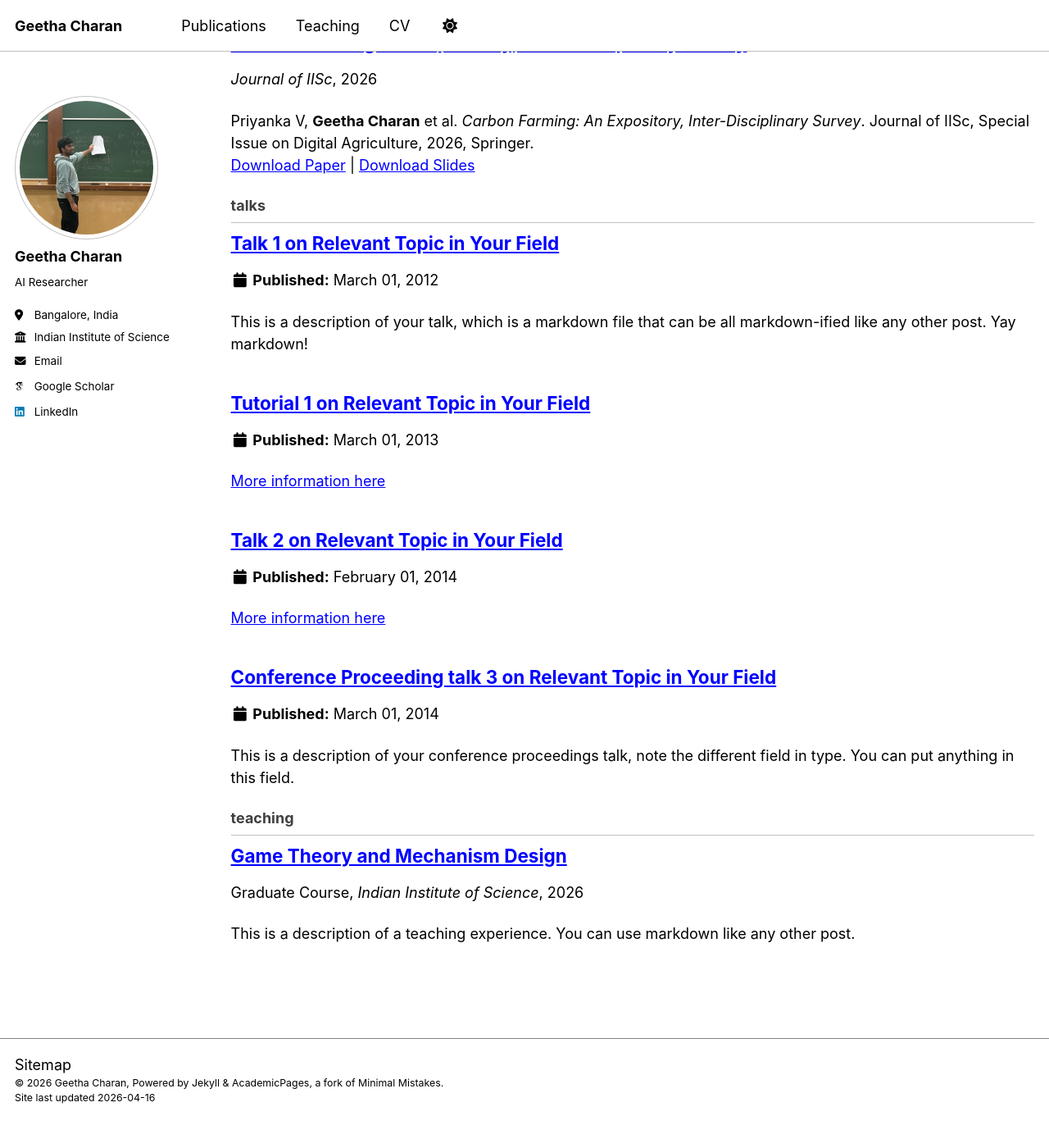
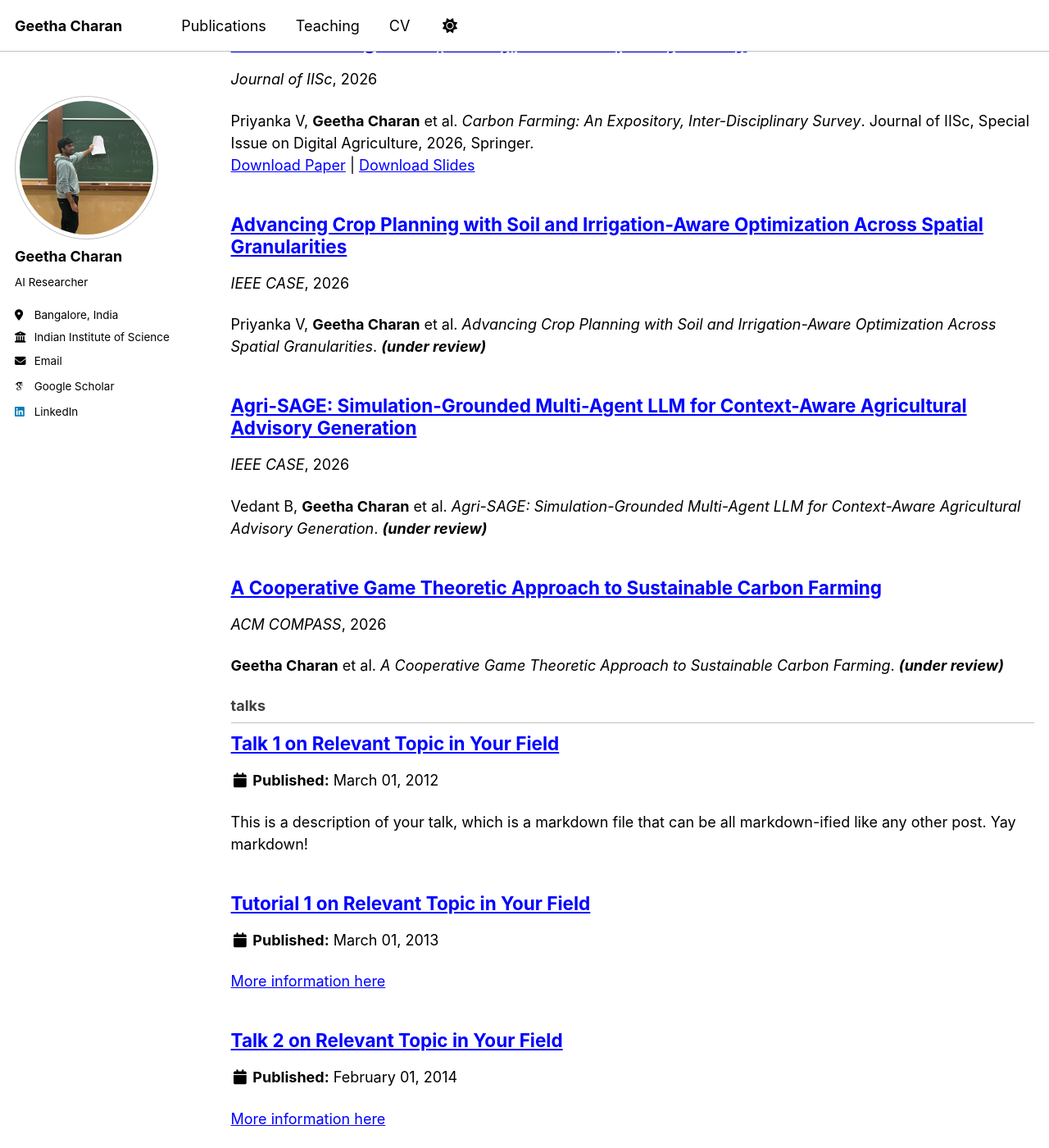
Before and after one commit to GeethaCharan31/geethacharan31.github.io, a Jekyll site: the page built from _pages/collection-archive.html, in a window 1280 px wide and 1400 px high, scrolled down 1115 px. Shown: the whole window at 82% size. Built offline with Jekyll 4.4.1, drawn with Linux system fonts in a browser that asks for light colours; some web fonts are replaced; a script bundle is joined from its source files by our own code; library files that are not in the unit come from our copies; before the commit the page ends 2482 px from its top, so only the background shows below that.

Commit message:
[Update] Revise about page for clarity, enhance publication metadata with working titles, and update CV with recent publications

```diff
--- a/_pages/publications.html
+++ b/_pages/publications.html
@@ -11,12 +11,30 @@
 
 {% include base_path %}
 
-<!-- List all publications grouped by category if defined, as plain lists -->
+<!-- First, render 'Under Review' section for publications with 'working_title' -->
+{% assign under_review_pubs = site.publications | where_exp: "p", "p.working_title" %}
+{% if under_review_pubs.size > 0 %}
+  <h2>Under Review</h2>
+  <ul>
+  {% for post in under_review_pubs reversed %}
+    <li>
+      <strong>{{ post.title }}</strong>
+    </li>
+  {% endfor %}
+  </ul>
+  <hr/>
+{% endif %}
+
+<!-- Now render all other publications as before, but skip those with 'working_title' -->
+{% assign other_pubs = site.publications | reject: "working_title", nil %}
 {% if site.publication_category %}
   {% for category in site.publication_category  %}
     {% assign title_shown = false %}
     {% for post in site.publications reversed %}
       {% if post.category != category[0] %}
+        {% continue %}
+      {% endif %}
+      {% if post.working_title %}
         {% continue %}
       {% endif %}
       {% unless title_shown %}
@@ -29,14 +47,14 @@
         {% if post.authors %}{{ post.authors }}. {% endif %}
         {% if post.venue %}<span>{{ post.venue }}</span>, {% endif %}
         {% if post.date %}<span>{{ post.date | date: "%Y" }}</span>{% endif %}
+        {% if post.paperurl %}
+          [<a href="{{ post.paperurl }}">Paper</a>]
+        {% endif %}
         {% if post.slidesurl %}
-          [<a href="{{ post.slidesurl }}">paper</a>]
+          [<a href="{{ post.slidesurl }}">Slides</a>]
         {% endif %}
         {% if post.bibtexurl %}
-          [<a href="{{ post.bibtexurl }}">paper</a>]
-        {% endif %}
-        {% if post.paperurl %}
-          [<a href="{{ post.paperurl }}">arXiv</a>]
+          [<a href="{{ post.bibtexurl }}">BibTeX</a>]
         {% endif %}
         {% if post.citation %}
           <br/><small>{{ post.citation }}</small>
@@ -60,6 +78,9 @@
 {% else %}
   <ul>
   {% for post in site.publications reversed %}
+    {% if post.working_title %}
+      {% continue %}
+    {% endif %}
     <li>
       <strong>{{ post.title }}</strong><br/>
       {% if post.authors %}{{ post.authors }}. {% endif %}
--- a/_publications/2026_compass_cgt_carbon.md
+++ b/_publications/2026_compass_cgt_carbon.md
@@ -1,5 +1,6 @@
-<!-- ---
+---
 title: "A Cooperative Game Theoretic Approach to Sustainable Carbon Farming"
+working_title : "Application of Cooperative Game Theory for collectives in Carbon Farming"
 collection: publications
 category: papers
 permalink: # /publication/2009-10-01-paper-title-number-1
@@ -10,4 +11,4 @@
 paperurl: #'https://academicpages.github.io/files/paper1.pdf'
 bibtexurl: #'https://academicpages.github.io/files/bibtex1.bib'
 citation: '<b>Geetha Charan</b> et al. <i>A Cooperative Game Theoretic Approach to Sustainable Carbon Farming</i>. <i><b>(under review)</b></i>'
---- -->
+---
--- a/_publications/2026_ieee_agrisage.md
+++ b/_publications/2026_ieee_agrisage.md
@@ -1,5 +1,6 @@
-<!-- ---
+---
 title: "Agri-SAGE: Simulation-Grounded Multi-Agent LLM for Context-Aware Agricultural Advisory Generation"
+working_title : "Multi Agentic LLM Architecture with Simulation Feedback"
 collection: publications
 category: papers
 permalink: # /publication/2009-10-01-paper-title-number-1
@@ -10,4 +11,4 @@
 paperurl: #'https://academicpages.github.io/files/paper1.pdf'
 bibtexurl: #'https://academicpages.github.io/files/bibtex1.bib'
 citation: 'Vedant B, <b>Geetha Charan</b> et al. <i>Agri-SAGE: Simulation-Grounded Multi-Agent LLM for Context-Aware Agricultural Advisory Generation</i>. <i><b>(under review)</b></i>'
---- -->
+---
--- a/_publications/2026_ieee_case_crops.md
+++ b/_publications/2026_ieee_case_crops.md
@@ -1,5 +1,6 @@
-<!-- ---
+---
 title: "Advancing Crop Planning with Soil and Irrigation-Aware Optimization Across Spatial Granularities"
+working_title : "Advanced Spatial-Agnostic Crop Planning System"
 collection: publications
 category: papers
 permalink: # /publication/2009-10-01-paper-title-number-1
@@ -10,4 +11,4 @@
 paperurl: #'https://academicpages.github.io/files/paper1.pdf'
 bibtexurl: #'https://academicpages.github.io/files/bibtex1.bib'
 citation: 'Priyanka V, <b>Geetha Charan</b> et al. <i>Advancing Crop Planning with Soil and Irrigation-Aware Optimization Across Spatial Granularities</i>. <i><b>(under review)</b></i>'
---- -->
+---
```
Also changed, not shown: _pages/about.md (+12 -3 lines), 1 other file.
